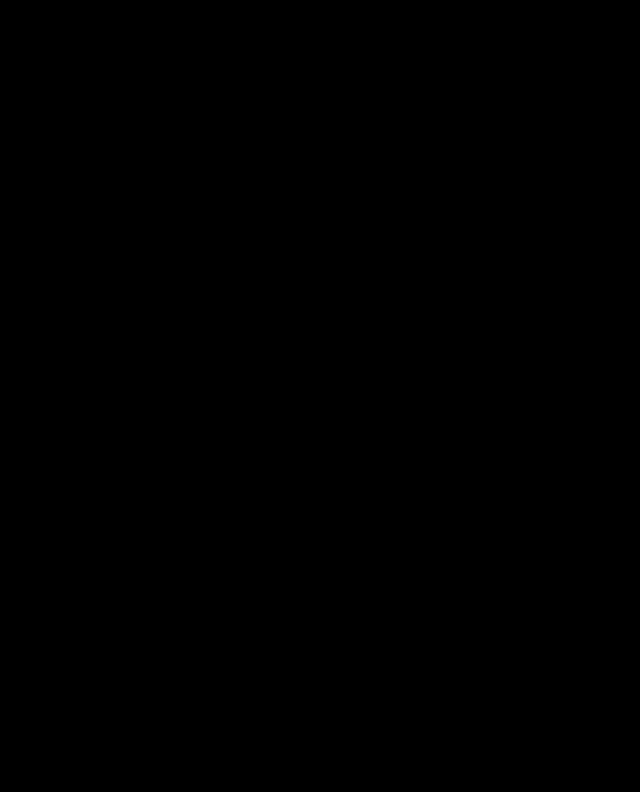
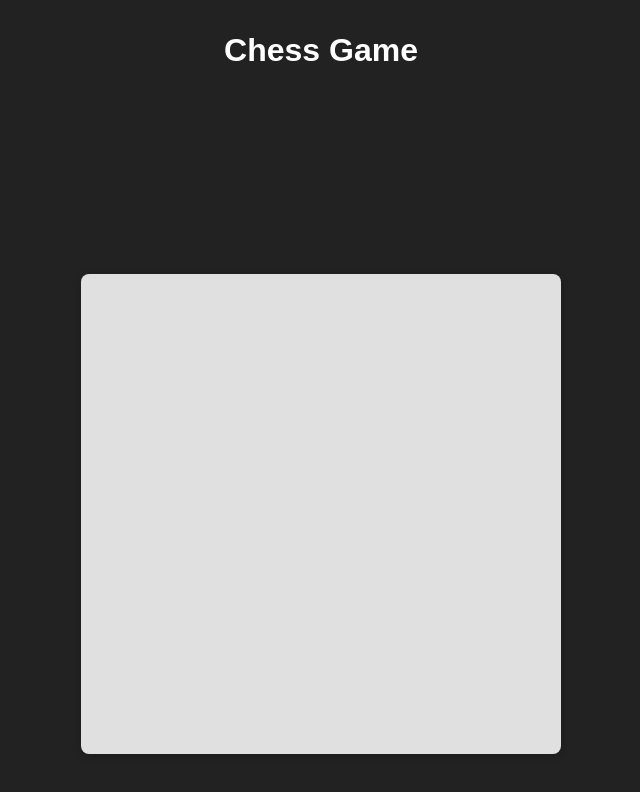
Before and after one commit to MYS158/chess_project, a website built with Vite: page index.html in a window 1280 px wide. Shown: the whole page, without its empty margins (319-959 px from the left). Built offline with nearby package versions, Linux system fonts and the light colour scheme.

Commit message:
Basic structure

```diff
--- a/index.html
+++ b/index.html
@@ -7,7 +7,11 @@
     <link rel="stylesheet" href="/src/styles/style.css">
 </head>
 <body>
-    <div id="app"></div>
+    <script type="module" src="/src/index.ts"></script>
+    <h1 class="title">Chess Game</h1>
+    <div id="app">
+        <canvas id="game" width="480" height="480"></canvas>
+    </div>
     <script type="module" src="/src/index.ts"></script>
 </body>
 </html>
--- a/src/styles/style.css
+++ b/src/styles/style.css
@@ -1,7 +1,19 @@
 body {
+    display: flex;
+    flex-direction: column;
+    align-items: center;
+    min-height: 100vh;
     margin: 0;
     font-family: sans-serif;
-    background-color: #000000;
+    background-color: #222;
+}
+
+.title {
+    text-align: center;
+    margin-top: 32px;
+    font-size: 2rem;
+    color: #fff;
+    font-family: Arial, sans-serif;
 }
 
 #app {
@@ -9,4 +21,11 @@ body {
     justify-content: center;
     align-items: center;
     height: 100vh;
+    margin-top: 24px;
 }
+
+#game {
+    background: #e0e0e0;
+    border-radius: 8px;
+    box-shadow: 0 2px 8px rgba(0,0,0,0.2);
+}
```
Also changed, not shown: 1 other file.
